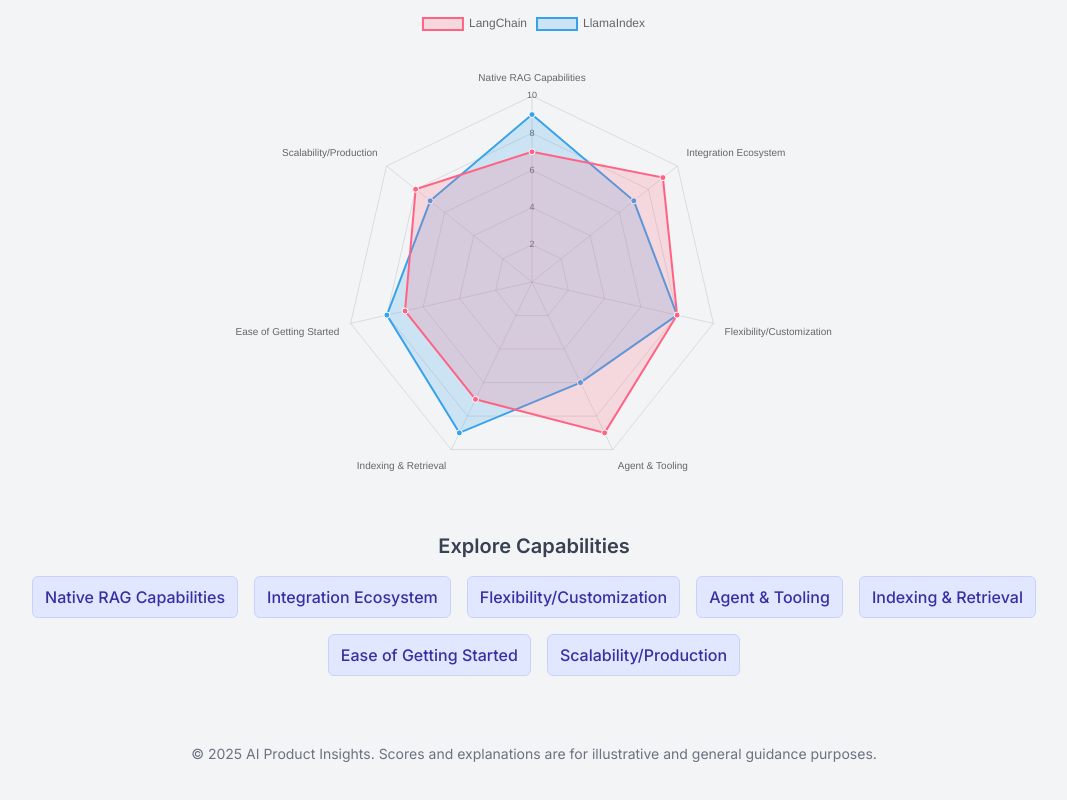
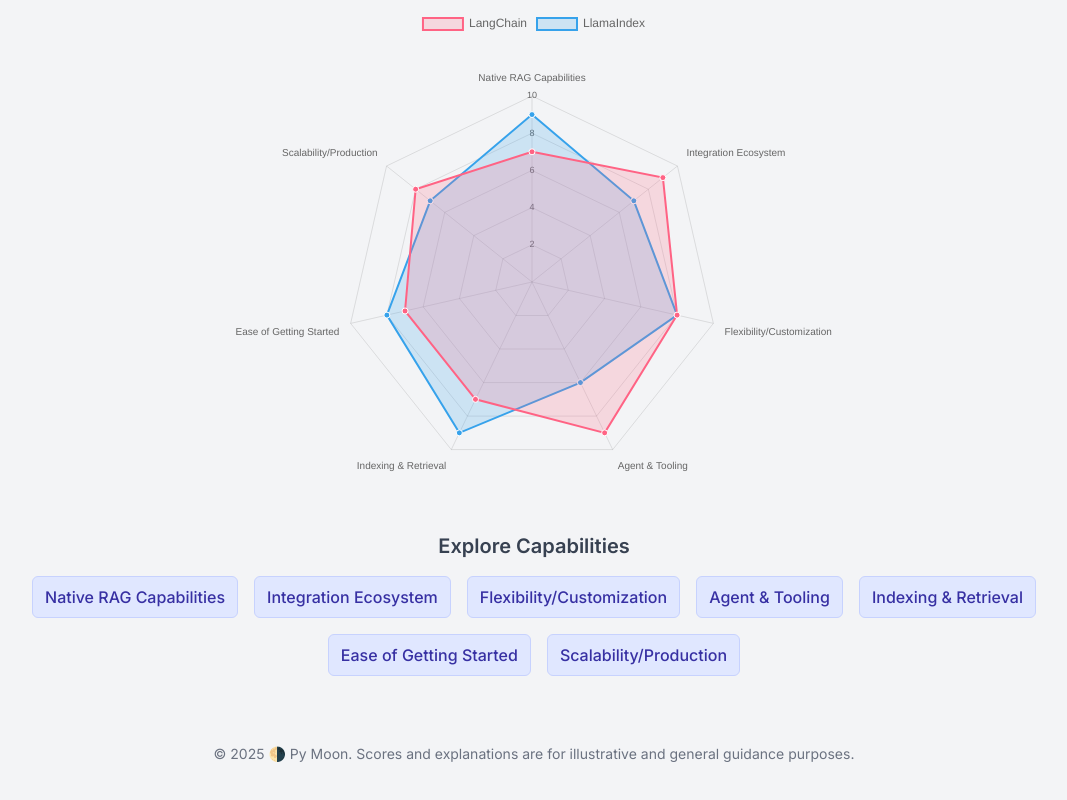
Before and after one commit to MoonPy-Eng/AI-Product-Manager, a plain HTML site: page index.html in a window 1280 px wide. Shown: the part 304-1104 px from the top of the page, without its empty margins (106-1173 px from the left). Drawn offline with nearby package versions, Linux system fonts and the light colour scheme.

Commit message:
Update and rename Index.html to index.html

```diff
--- a/Index.html
+++ b/index.html
@@ -146,7 +146,7 @@
     </main>
 
     <footer class="text-center p-4 mt-12 text-sm text-gray-500">
-        <p>&copy; 2025 AI Product Insights. Scores and explanations are for illustrative and general guidance purposes.</p>
+        <p>&copy; 2025 🌗 Py Moon. Scores and explanations are for illustrative and general guidance purposes.</p>
     </footer>
 
     <script>
```
